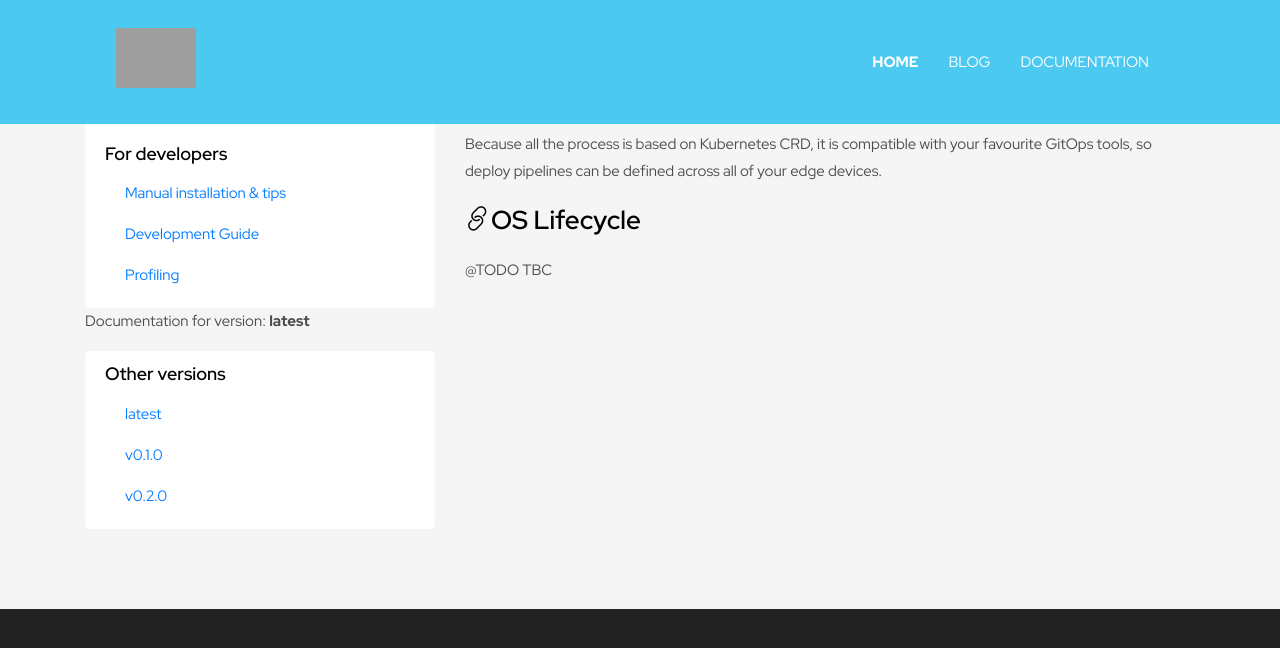
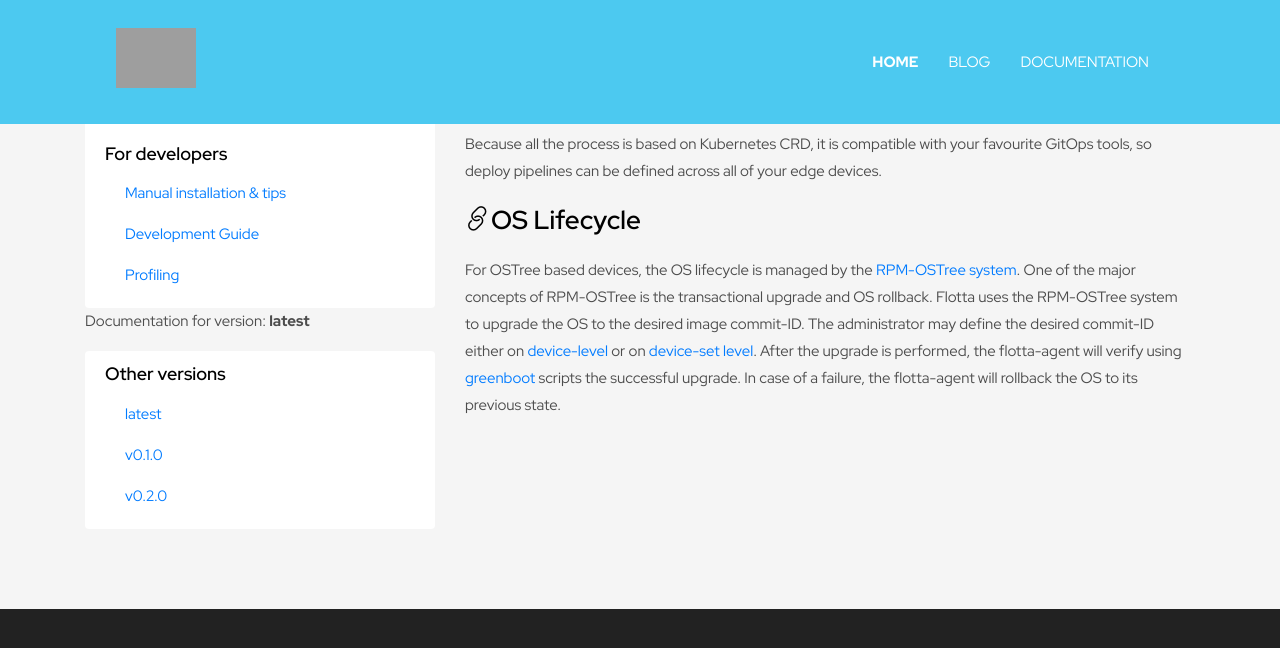
Before and after one commit to project-flotta/project-flotta.github.io, a Jekyll site: the page built from documentation/latest/intro/overview.md, in a window 1280 px wide and 900 px high, scrolled down 928 px, cut to the strip 0-865 px from the top of the window. Shown: the top 648 px of the strip. Built offline with Jekyll 4.4.1, drawn with Linux system fonts in a browser that asks for light colours; a script that is not in the unit is left out; grey boxes are pictures that could not be loaded.

Commit message:
Add OS lifecycle description
Signed-off-by: Moti Asayag <masayag@redhat.com>

```diff
--- a/documentation/latest/intro/overview.md
+++ b/documentation/latest/intro/overview.md
@@ -91,4 +91,10 @@ edge devices.
 
 ## OS Lifecycle
 
-@TODO TBC
+For OSTree based devices, the OS lifecycle is managed by the [RPM-OSTree system](https://coreos.github.io/rpm-ostree/).
+One of the major concepts of RPM-OSTree is the transactional upgrade and OS rollback.
+Flotta uses the RPM-OSTree system to upgrade the OS to the desired image commit-ID.
+The administrator may define the desired commit-ID either on [device-level](https://project-flotta.io/documentation/v0_2_0/operations/crd.html#edgedevicespecosinformation)
+or on [device-set level](https://project-flotta.io/documentation/v0_2_0/operations/crd.html#edgedevicesetspecosinformation).
+After the upgrade is performed, the flotta-agent will verify using [greenboot](https://github.com/fedora-iot/greenboot)
+scripts the successful upgrade. In case of a failure, the flotta-agent will rollback the OS to its previous state.
```
Also changed, not shown: documentation/v0_2_0/intro/overview.md (+7 -1 lines).
